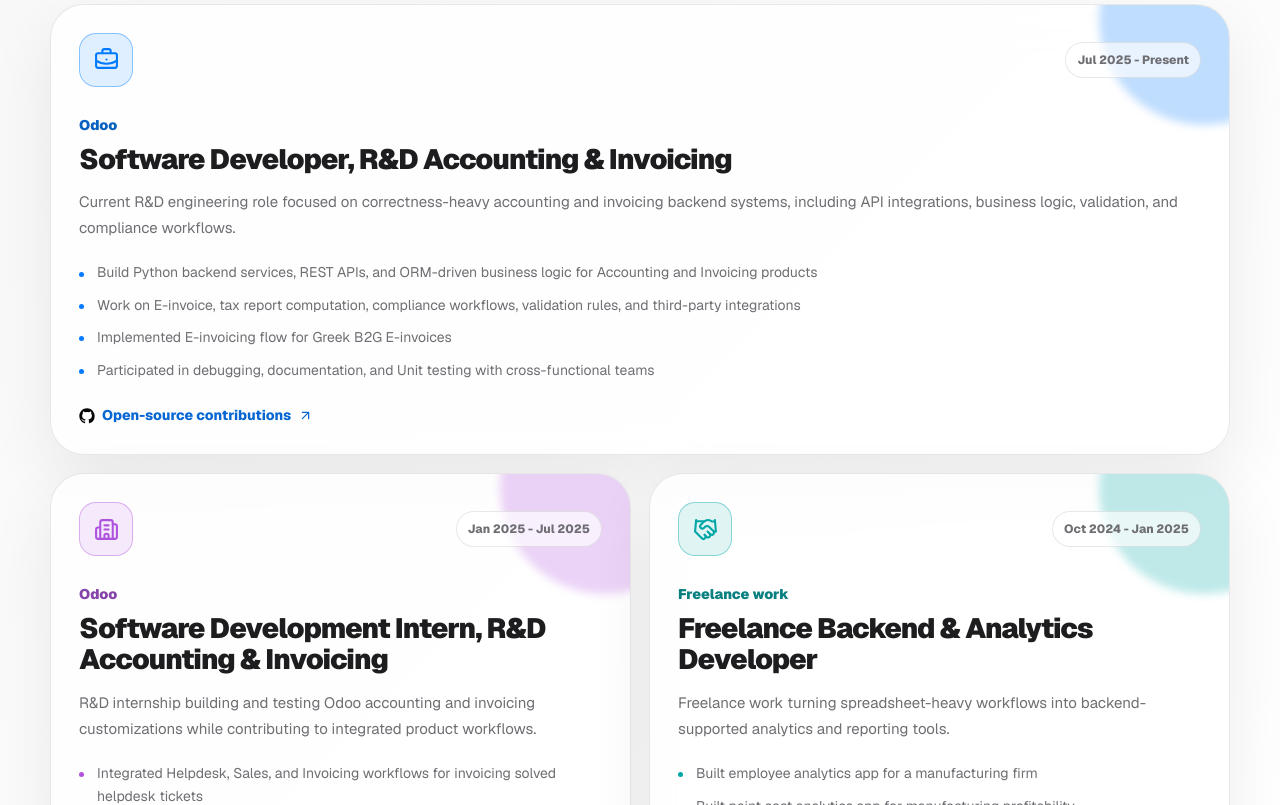
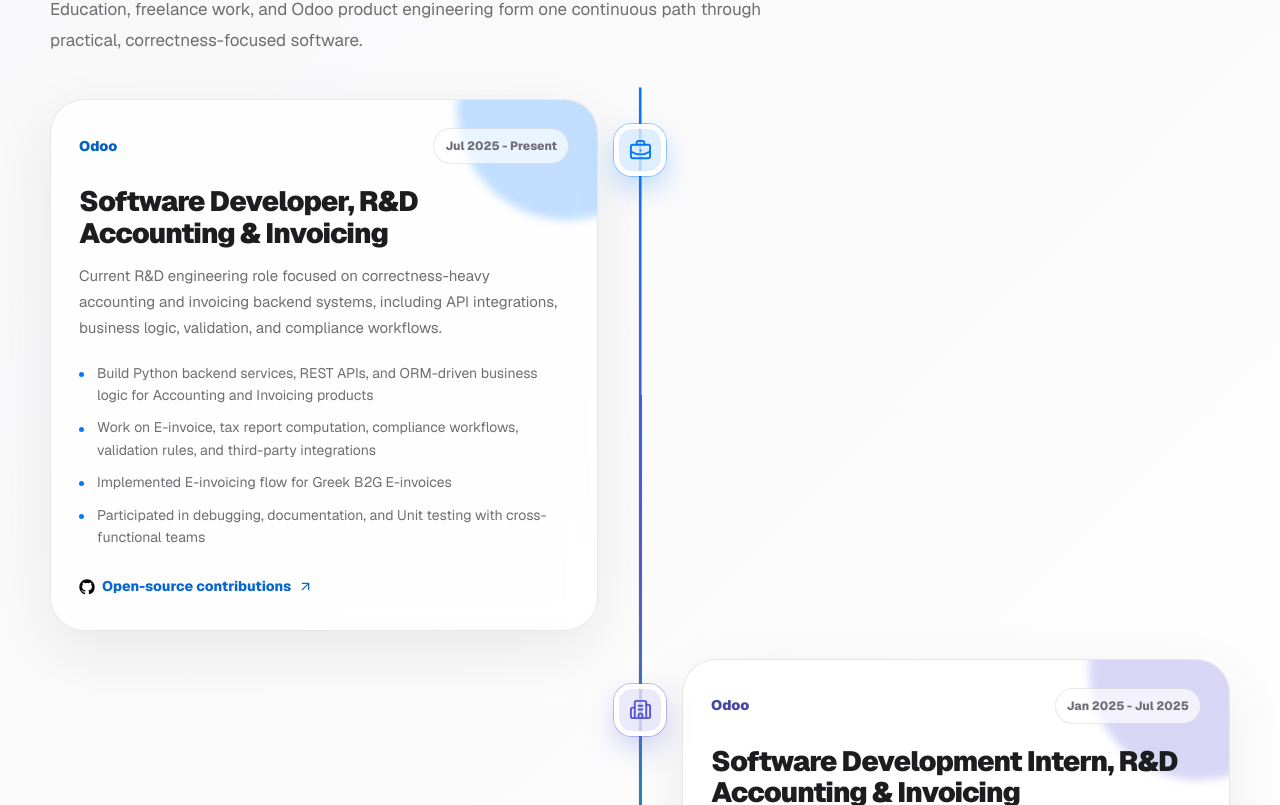
Before and after one commit to smitzo/Smit-Portfolio, a Next.js app: page / in a window 1280 px wide. Shown: the part 1115-1920 px from the top of the page. Built offline with nearby package versions, Linux system fonts and the light colour scheme; no server answers.

Commit message:
Unify career and education journey

```diff
--- a/app/components/layout/PortfolioPage.js
+++ b/app/components/layout/PortfolioPage.js
@@ -1,3 +1,5 @@
+"use client";
+
 import { navItems, profile, projects, skills, timeline } from "../../data/portfolio";
 import { SiteHeader } from "./SiteHeader";
 import { ContactSection } from "../sections/ContactSection";
--- a/app/components/sections/TimelineSection.js
+++ b/app/components/sections/TimelineSection.js
@@ -1,48 +1,112 @@
-import { ArrowUpRight, GraduationCap } from "lucide-react";
+"use client";
+
+import { useEffect, useRef } from "react";
+import { ArrowUpRight } from "lucide-react";
 import { KanbanBoard } from "../projects/KanbanBoard";
 import { GithubLogo } from "../ui/BrandLogos";
 
-function SectionHeading({ eyebrow, title, intro }) {
+const journeyAccents = ["#007aff", "#5856d6", "#00a6a6", "#af52de"];
+
+function SectionHeading({ eyebrow, title, intro, id }) {
   return (
     <div className="section-heading">
       <p className="eyebrow">{eyebrow}</p>
-      <h2>{title}</h2>
+      <h2 id={id}>{title}</h2>
       <p>{intro}</p>
     </div>
   );
 }
 
 export function TimelineSection({ timeline, projects }) {
-  const experience = timeline.filter((item) => item.state !== "education");
-  const education = timeline.find((item) => item.state === "education");
+  const journeyRef = useRef(null);
+  const progressRef = useRef(null);
+
+  useEffect(() => {
+    const journey = journeyRef.current;
+    const progress = progressRef.current;
+    if (!journey || !progress) return;
+
+    let frame = 0;
+
+    const updateProgress = () => {
+      const rect = journey.getBoundingClientRect();
+      const viewportHeight = window.innerHeight;
+      const start = viewportHeight * 0.72;
+      const end = viewportHeight * 0.24;
+      const distance = rect.height + start - end;
+      const travelled = start - rect.top;
+      const value = Math.min(1, Math.max(0, travelled / distance));
+
+      progress.style.transform = `scaleY(${value})`;
+      frame = 0;
+    };
+
+    const requestUpdate = () => {
+      if (!frame) frame = window.requestAnimationFrame(updateProgress);
+    };
+
+    updateProgress();
+    window.addEventListener("scroll", requestUpdate, { passive: true });
+    window.addEventListener("resize", requestUpdate);
+
+    return () => {
+      window.removeEventListener("scroll", requestUpdate);
+      window.removeEventListener("resize", requestUpdate);
+      if (frame) window.cancelAnimationFrame(frame);
+    };
+  }, []);
 
   return (
     <>
-      <section className="content-section" id="experience" aria-labelledby="experience-title">
+      <section className="content-section" id="experience" aria-labelledby="journey-title">
         <SectionHeading
-          eyebrow="Experience"
-          title="Work built around correctness."
-          intro="Product engineering across accounting, invoicing, compliance, analytics, and backend automation."
+          eyebrow="Journey"
+          title="From engineering foundations to production systems."
+          intro="Education, freelance work, and Odoo product engineering form one continuous path through practical, correctness-focused software."
+          id="journey-title"
         />
-        <div className="experience-grid">
-          {experience.map((item, index) => {
+
+        <div className="journey" ref={journeyRef}>
+          <div className="journey-track" aria-hidden="true">
+            <span className="journey-progress" ref={progressRef} />
+          </div>
+
+          {timeline.map((item, index) => {
             const Icon = item.icon;
+            const isEducation = item.state === "education";
+
             return (
               <article
-                className={`experience-card ${index === 0 ? "experience-card-featured" : ""}`}
-                style={{ "--accent": index === 0 ? "#007aff" : index === 1 ? "#af52de" : "#00a6a6" }}
+                className={`journey-entry ${index % 2 ? "journey-entry-right" : "journey-entry-left"}`}
+                id={isEducation ? "education" : undefined}
+                style={{ "--accent": journeyAccents[index % journeyAccents.length] }}
                 key={`${item.years}-${item.title}`}
               >
-                <div className="experience-card-top">
-                  <span className="experience-icon"><Icon size={25} /></span>
+                <span className="journey-marker" aria-hidden="true">
+                  <Icon size={23} />
+                </span>
+
+                <div className="journey-card">
+                  <div className="journey-card-top">
+                    <span className="journey-org">{item.org}</span>
                     <span className="date-chip">{item.years}</span>
                   </div>
-                <p className="experience-org">{item.org}</p>
                   <h3>{item.title}</h3>
-                <p className="experience-summary">{item.description}</p>
+                  <p className="journey-summary">{item.description}</p>
+
                   <ul className="highlight-list">
                     {item.points.map((point) => <li key={point}>{point}</li>)}
                   </ul>
+
+                  {item.coursework ? (
+                    <div className="journey-coursework">
+                      <p className="coursework-label">Relevant coursework</p>
+                      <ul className="coursework-list">
+                        {item.coursework.map((subject) => <li key={subject}>{subject}</li>)}
+                      </ul>
+                    </div>
+                  ) : null}
+
                   {item.href ? (
                     <a className="text-link" href={item.href} target="_blank" rel="noreferrer">
                       <GithubLogo size={16} />
@@ -50,6 +114,7 @@
                       <ArrowUpRight size={15} />
                     </a>
                   ) : null}
+                </div>
               </article>
             );
           })}
@@ -61,42 +126,10 @@
           eyebrow="Selected work"
           title="Projects that solve a clear problem."
           intro="A mix of shipped products and active builds. Three stars mark the work I consider strongest."
+          id="projects-title"
         />
         <KanbanBoard items={projects} />
       </section>
-
-      {education ? (
-        <section className="content-section" id="education" aria-labelledby="education-title">
-          <SectionHeading
-            eyebrow="Education"
-            title="Engineering foundations, tested by building."
-            intro="Coursework paired with hackathons, robotics, grants, sport, and practical prototypes."
-          />
-          <article
-            className="education-card"
-          >
-            <div className="education-main">
-              <span className="education-icon"><GraduationCap size={32} /></span>
-              <div>
-                <p className="eyebrow">{education.years}</p>
-                <h3 id="education-title">{education.title}</h3>
-                <p className="education-org">{education.org}</p>
-              </div>
-            </div>
-            <div className="education-details">
-              <ul className="highlight-list">
-                {education.points.map((point) => <li key={point}>{point}</li>)}
-              </ul>
-              <div>
-                <p className="coursework-label">Relevant coursework</p>
-                <ul className="coursework-list">
-                  {education.coursework.map((subject) => <li key={subject}>{subject}</li>)}
-                </ul>
-              </div>
-            </div>
-          </article>
-        </section>
-      ) : null}
     </>
   );
 }
--- a/app/globals.css
+++ b/app/globals.css
@@ -448,8 +448,7 @@
 }
 
 .stats div,
-.about,
-.education-card {
+.about {
   border: 1px solid var(--line);
   border-radius: 30px;
   background: var(--panel);
@@ -515,13 +514,6 @@
   max-width: none;
 }
 
-.experience-grid {
-  display: grid;
-  grid-template-columns: repeat(2, minmax(0, 1fr));
-  gap: 18px;
-}
-
-.experience-card,
 .project-card,
 .stack-card {
   position: relative;
@@ -534,7 +526,6 @@
   backdrop-filter: blur(18px);
 }
 
-.experience-card::before,
 .project-card::before,
 .stack-card::before {
   position: absolute;
@@ -549,24 +540,12 @@
   pointer-events: none;
 }
 
-.experience-card > *,
 .project-card > *,
 .stack-card > * {
   position: relative;
   z-index: 1;
 }
 
-.experience-card {
-  min-height: 380px;
-  padding: 28px;
-  border-radius: 34px;
-}
-
-.experience-card-featured {
-  grid-column: span 2;
-}
-
-.experience-card-top,
 .project-card-top,
 .project-title-row {
   display: flex;
@@ -575,10 +554,8 @@
   justify-content: space-between;
 }
 
-.experience-icon,
 .project-icon,
-.stack-icon,
-.education-icon {
+.stack-icon {
   display: grid;
   width: 54px;
   height: 54px;
@@ -600,16 +577,8 @@
   font-weight: 800;
 }
 
-.experience-org {
-  margin: 28px 0 8px;
-  color: color-mix(in srgb, var(--accent), var(--ink) 28%);
-  font-size: 14px;
-  font-weight: 850;
-}
-
-.experience-card h3,
 .project-card h3,
-.education-card h3 {
+.journey-card h3 {
   margin-bottom: 14px;
   font-size: 28px;
   font-weight: 850;
@@ -617,8 +586,8 @@
   line-height: 1.12;
 }
 
-.experience-summary,
-.project-description {
+.project-description,
+.journey-summary {
   margin-bottom: 20px;
   color: var(--muted);
   font-size: 15px;
@@ -789,48 +758,134 @@
   background: transparent;
 }
 
-.education-card {
-  display: grid;
-  grid-template-columns: minmax(250px, 0.72fr) minmax(0, 1.28fr);
-  gap: 44px;
-  padding: 38px;
-}
-
-.education-main {
-  display: flex;
-  gap: 20px;
-  align-items: flex-start;
-}
-
-.education-icon {
-  flex: 0 0 auto;
-  width: 70px;
-  height: 70px;
-  border-radius: 23px;
-}
-
-.education-card h3 {
-  margin-bottom: 8px;
-  font-size: 30px;
-}
-
-.education-org {
-  margin: 0;
-  color: var(--muted);
-  line-height: 1.6;
-}
-
-.education-details {
-  display: grid;
-  gap: 18px;
-}
-
 .coursework-label {
   margin-bottom: 12px;
   font-size: 13px;
   font-weight: 850;
   letter-spacing: 0.08em;
   text-transform: uppercase;
+}
+
+.journey {
+  position: relative;
+  display: grid;
+  gap: 28px;
+  padding: 12px 0;
+}
+
+.journey-track {
+  position: absolute;
+  top: 0;
+  bottom: 0;
+  left: 50%;
+  width: 3px;
+  overflow: hidden;
+  border-radius: 999px;
+  background: color-mix(in srgb, var(--line), transparent 12%);
+  transform: translateX(-50%);
+}
+
+.journey-progress {
+  position: absolute;
+  inset: 0;
+  border-radius: inherit;
+  background: linear-gradient(180deg, #007aff, #5856d6 36%, #00a6a6 68%, #af52de);
+  box-shadow: 0 0 22px color-mix(in srgb, var(--blue), transparent 55%);
+  transform: scaleY(0);
+  transform-origin: top;
+  will-change: transform;
+}
+
+.journey-entry {
+  position: relative;
+  display: grid;
+  grid-template-columns: minmax(0, 1fr) 84px minmax(0, 1fr);
+  align-items: start;
+}
+
+.journey-entry-left .journey-card {
+  grid-column: 1;
+}
+
+.journey-entry-right .journey-card {
+  grid-column: 3;
+}
+
+.journey-marker {
+  position: sticky;
+  top: 34vh;
+  z-index: 3;
+  grid-column: 2;
+  grid-row: 1;
+  display: grid;
+  width: 52px;
+  height: 52px;
+  margin: 25px auto 0;
+  border: 5px solid var(--bg-mid);
+  border-radius: 18px;
+  place-items: center;
+  color: var(--accent);
+  background: color-mix(in srgb, var(--accent), var(--card) 88%);
+  box-shadow:
+    0 12px 28px color-mix(in srgb, var(--accent), transparent 75%),
+    0 0 0 1px color-mix(in srgb, var(--accent), transparent 62%);
+}
+
+:root[data-theme="dark"] .journey-marker {
+  border-color: var(--bg-mid);
+}
+
+.journey-card {
+  position: relative;
+  min-width: 0;
+  padding: 28px;
+  overflow: hidden;
+  border: 1px solid var(--line);
+  border-radius: 34px;
+  background: var(--card);
+  box-shadow: var(--card-shadow);
+  backdrop-filter: blur(18px);
+}
+
+.journey-card::before {
+  position: absolute;
+  top: -100px;
+  right: -80px;
+  width: 220px;
+  height: 220px;
+  border-radius: 50%;
+  content: "";
+  background: color-mix(in srgb, var(--accent), transparent 76%);
+  filter: blur(4px);
+  pointer-events: none;
+}
+
+.journey-card > * {
+  position: relative;
+  z-index: 1;
+}
+
+.journey-card-top {
+  display: flex;
+  gap: 12px;
+  align-items: center;
+  justify-content: space-between;
+  margin-bottom: 22px;
+}
+
+.journey-org {
+  color: color-mix(in srgb, var(--accent), var(--ink) 28%);
+  font-size: 14px;
+  font-weight: 850;
+}
+
+.journey-coursework {
+  padding-top: 4px;
+  border-top: 1px solid var(--line);
+}
+
+.journey-card .text-link {
+  margin-top: 4px;
 }
 
 .stack-grid {
@@ -958,7 +1013,6 @@
     grid-template-columns: repeat(3, minmax(0, 1fr));
   }
 
-  .education-card,
   .about {
     grid-template-columns: 1fr;
   }
@@ -1014,7 +1068,6 @@
   }
 
   .stats,
-  .experience-grid,
   .project-grid,
   .stack-grid {
     grid-template-columns: 1fr;
@@ -1024,7 +1077,6 @@
     margin-bottom: 70px;
   }
 
-  .experience-card-featured,
   .project-card-featured {
     grid-column: auto;
   }
@@ -1039,19 +1091,55 @@
     gap: 4px;
   }
 
-  .experience-card,
   .project-card {
     min-height: 0;
   }
 
-  .education-card,
   .about {
     padding: 26px;
     border-radius: 26px;
   }
 
-  .education-main {
-    display: grid;
+  .journey {
+    gap: 24px;
+  }
+
+  .journey-track {
+    left: 26px;
+  }
+
+  .journey-entry {
+    grid-template-columns: 64px minmax(0, 1fr);
+  }
+
+  .journey-entry-left .journey-card,
+  .journey-entry-right .journey-card {
+    grid-column: 2;
+  }
+
+  .journey-marker {
+    top: 22vh;
+    grid-column: 1;
+    width: 46px;
+    height: 46px;
+    margin-top: 22px;
+    border-width: 4px;
+    border-radius: 15px;
+  }
+
+  .journey-card {
+    padding: 22px;
+    border-radius: 26px;
+  }
+
+  .journey-card-top {
+    align-items: flex-start;
+    flex-direction: column;
+    margin-bottom: 18px;
+  }
+
+  .journey-card h3 {
+    font-size: 24px;
   }
 
   .project-actions .project-link,
```
Lines whose indentation alone changed are shown as unchanged.
